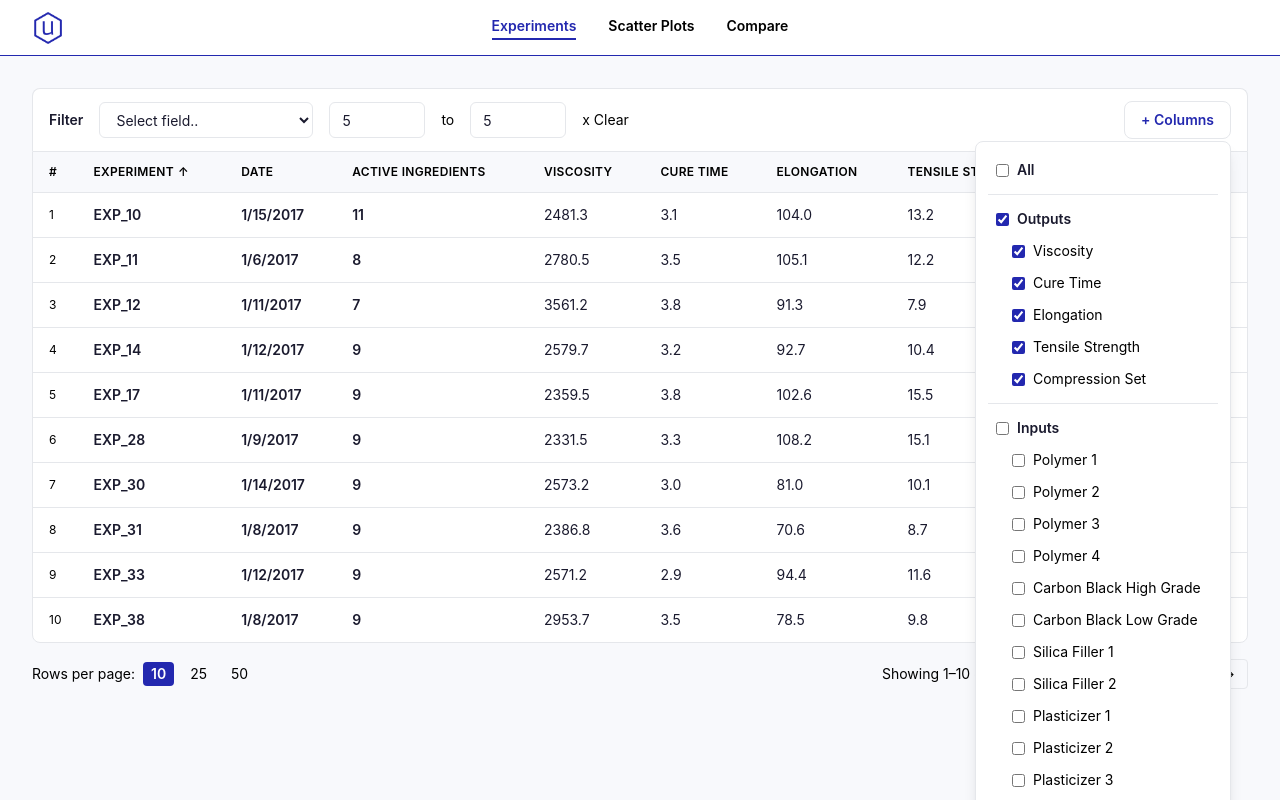
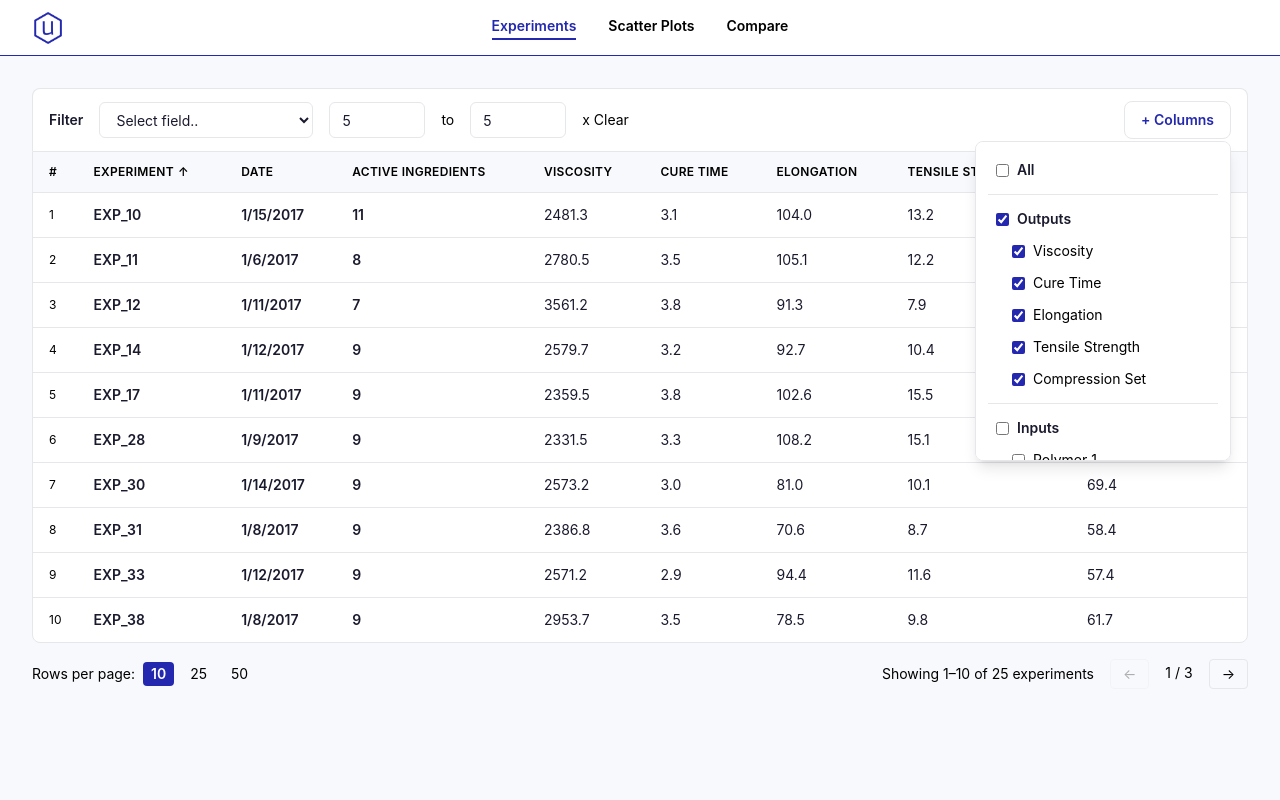
Before and after one commit to ridh7/uncountable-data-viz, a React (Vite) app: page /experiments in a window 1280 px wide. Both pictures are taken after typing "5", "5" into the empty fields and a click on the button "+ Columns". Built offline with nearby package versions, Linux system fonts and the light colour scheme.

Commit message:
Minor fix: make column selected scrollable

```diff
--- a/src/components/experiments/ColumnSelector.tsx
+++ b/src/components/experiments/ColumnSelector.tsx
@@ -70,7 +70,7 @@ function ColumnSelector({
       </button>
 
       {open && (
-        <div className="absolute right-0 top-10 w-64 bg-white border border-(--color-border) rounded-lg shadow-lg z-10 p-3">
+        <div className="absolute right-0 top-10 w-64 bg-white border border-(--color-border) rounded-lg shadow-lg z-10 p-3 max-h-80 overflow-y-auto">
           {/*All*/}
           <label className="flex items-center gap-2 px-2 py-1.5 rounded hover:bg-(--color-background) cursor-pointer">
             <input
```
